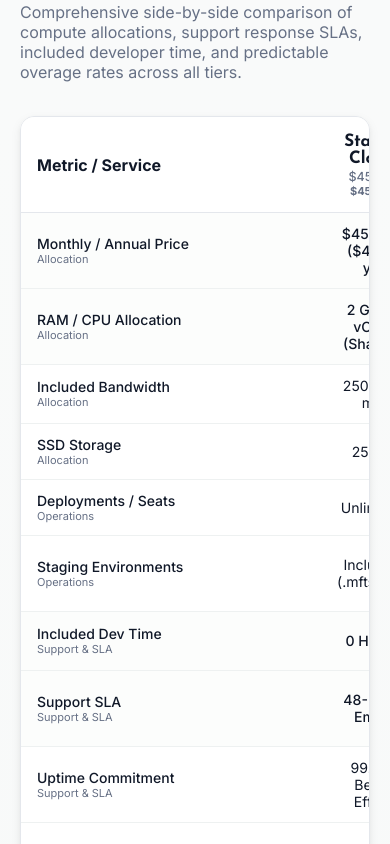
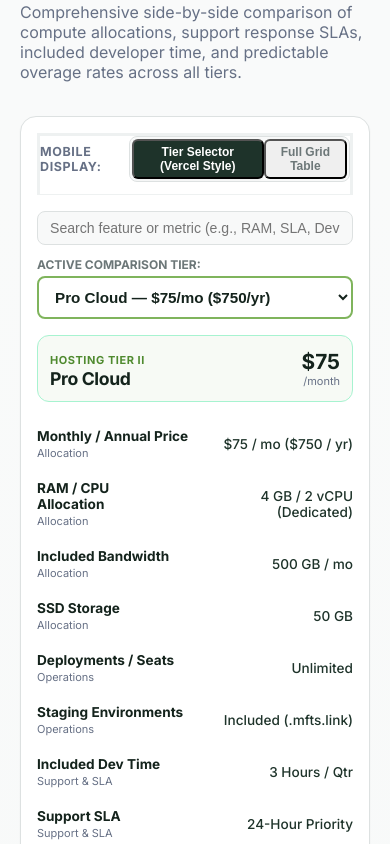
Before and after one commit to Manifest-FTS/jongo-os, a Next.js app in the folder apps/web/: page /pricing in a window 390 px wide. Shown: the part 5080-5924 px from the top of the page. Built offline with nearby package versions, Linux system fonts and the light colour scheme.

Commit message:
feat(style-guide): add grouped Nereus-style nav and Vercel-style dynamic mobile pricing switcher

```diff
--- a/apps/web/src/app/pricing/page.tsx
+++ b/apps/web/src/app/pricing/page.tsx
@@ -1,20 +1,18 @@
-import type { Metadata } from "next";
+"use client";
+
+import { useState, useMemo } from "react";
 import Link from "next/link";
 import {
   HOSTING_TIERS,
   SLA_TIERS,
+  ALL_PLANS,
   PRICING_MATRIX_ROWS,
   PRICING_FAQ,
-  type TierPlan
+  type TierPlan,
+  type MatrixRow
 } from "@/lib/public-plans";
-import { COMPANY_NAME, CURRENCY_LABEL, contactEmail, currentYear } from "@/lib/public-site";
+import { COMPANY_NAME, currentYear } from "@/lib/public-site";
 import { btnPrimary, btnSecondary, card, cx, publicPage } from "@/lib/public-ui";
-
-export const metadata: Metadata = {
-  title: "Pricing & Plans | Jongo",
-  description:
-    "Transparent cloud hosting and managed SLA tiers for WordPress, Next.js, and modern web applications. Fast deployments, nightly offsite backups, and guaranteed SLAs."
-};
 
 function PlanCard({ plan }: { plan: TierPlan }) {
   return (
@@ -94,7 +92,31 @@ function PlanCard({ plan }: { plan: TierPlan }) {
 }
 
 export default function PricingPage() {
-  const email = contactEmail();
+  const [mobileSelectedTier, setMobileSelectedTier] = useState<string>("pro");
+  const [mobileSearchQuery, setMobileSearchQuery] = useState<string>("");
+  const [mobileViewMode, setMobileViewMode] = useState<"dynamic" | "table">("dynamic");
+
+  const currentMobilePlan = useMemo(() => {
+    return ALL_PLANS.find((p) => p.id === mobileSelectedTier) || ALL_PLANS[1];
+  }, [mobileSelectedTier]);
+
+  const filteredMatrixRows = useMemo(() => {
+    if (!mobileSearchQuery.trim()) return PRICING_MATRIX_ROWS;
+    const q = mobileSearchQuery.toLowerCase();
+    return PRICING_MATRIX_ROWS.filter(
+      (r) => r.metric.toLowerCase().includes(q) || r.category.toLowerCase().includes(q)
+    );
+  }, [mobileSearchQuery]);
+
+  const getTierValue = (row: MatrixRow, tierId: string) => {
+    switch (tierId) {
+      case "starter": return row.starter;
+      case "pro": return row.pro;
+      case "core-sla": return row.coreSla;
+      case "enterprise-sla": return row.enterpriseSla;
+      default: return row.pro;
+    }
+  };
 
   return (
     <div className={publicPage}>
@@ -176,7 +198,136 @@ export default function PricingPage() {
             Comprehensive side-by-side comparison of compute allocations, support response SLAs, included developer time, and predictable overage rates across all tiers.
           </p>
 
-          <div className="pricing-table__scroll mt-8">
+          {/* DYNAMIC VERCEL-STYLE COMPARISON ON MOBILE (< md screens) */}
+          <div className="block md:hidden mt-8">
+            <div className="bg-white border border-solid border-[#dde1e1] rounded-2xl p-4 shadow-sm mb-4">
+              {/* Mobile View Toggle */}
+              <div className="flex items-center justify-between mb-4 pb-3 border-b border-solid border-[#eef1f1]">
+                <span className="text-[0.78rem] font-bold uppercase tracking-wider text-muted">Mobile Display:</span>
+                <div className="inline-flex rounded-lg border border-solid border-[#dde1e1] p-0.5 bg-[#f8f9f9]">
+                  <button
+                    onClick={() => setMobileViewMode("dynamic")}
+                    className={cx(
+                      "px-2.5 py-1 text-[0.75rem] font-semibold rounded-md transition-all",
+                      mobileViewMode === "dynamic" ? "bg-[#1e332a] text-white shadow-sm" : "text-[#6c7778]"
+                    )}
+                  >
+                    Tier Selector (Vercel Style)
+                  </button>
+                  <button
+                    onClick={() => setMobileViewMode("table")}
+                    className={cx(
+                      "px-2.5 py-1 text-[0.75rem] font-semibold rounded-md transition-all",
+                      mobileViewMode === "table" ? "bg-[#1e332a] text-white shadow-sm" : "text-[#6c7778]"
+                    )}
+                  >
+                    Full Grid Table
+                  </button>
+                </div>
+              </div>
+
+              {mobileViewMode === "dynamic" ? (
+                <div>
+                  {/* Search feature input */}
+                  <div className="mb-3">
+                    <input
+                      type="text"
+                      placeholder="Search feature or metric (e.g., RAM, SLA, Dev Time)..."
+                      value={mobileSearchQuery}
+                      onChange={(e) => setMobileSearchQuery(e.target.value)}
+                      className="w-full px-3 py-2 text-[0.88rem] rounded-lg border border-solid border-[#dde1e1] bg-[#f8f9f9] text-[#14231c]"
+                    />
+                  </div>
+
+                  {/* Plan dropdown selector */}
+                  <div className="mb-4">
+                    <label className="block text-[0.75rem] font-bold text-[#6c7778] uppercase mb-1">
+                      Active Comparison Tier:
+                    </label>
+                    <select
+                      value={mobileSelectedTier}
+                      onChange={(e) => setMobileSelectedTier(e.target.value)}
+                      className="w-full px-3 py-2.5 text-[0.95rem] font-bold rounded-lg border-2 border-solid border-[#7fb45c] bg-white text-[#14231c]"
+                    >
+                      <option value="starter">Starter Cloud — $45/mo ($450/yr)</option>
+                      <option value="pro">Pro Cloud — $75/mo ($750/yr)</option>
+                      <option value="core-sla">Core SLA (Agency) — $149/mo ($1,490/yr)</option>
+                      <option value="enterprise-sla">Enterprise SLA — $349/mo ($3,490/yr)</option>
+                    </select>
+                  </div>
+
+                  {/* Tier highlight summary */}
+                  <div className="bg-[#f7faf5] border border-solid border-[#a7f3d0] rounded-xl p-3 mb-4">
+                    <div className="flex justify-between items-center">
+                      <div>
+                        <span className="text-[11px] font-bold uppercase tracking-wider text-[#4f8a2f]">
+                          {currentMobilePlan.categoryLabel}
+                        </span>
+                        <h4 className="text-[1.1rem] font-bold text-[#14231c] m-0">{currentMobilePlan.name}</h4>
+                      </div>
+                      <div className="text-right">
+                        <span className="text-[1.3rem] font-bold text-[#14231c]">${currentMobilePlan.monthlyPrice}</span>
+                        <small className="text-muted block text-[11px]">/month</small>
+                      </div>
+                    </div>
+                  </div>
+
+                  {/* Feature list for selected tier */}
+                  <div className="divide-y divide-[#eef1f1]">
+                    {filteredMatrixRows.map((row) => (
+                      <div key={row.metric} className="py-2.5 flex items-center justify-between gap-2 text-[0.85rem]">
+                        <div>
+                          <strong className="block text-[#14231c]">{row.metric}</strong>
+                          <span className="text-[11px] text-muted">{row.category}</span>
+                        </div>
+                        <div className="text-right font-medium text-[#1e332a]">
+                          {getTierValue(row, mobileSelectedTier)}
+                        </div>
+                      </div>
+                    ))}
+                  </div>
+
+                  <Link
+                    href={`/auth/register?plan=${mobileSelectedTier}`}
+                    className={cx(btnPrimary, "mt-4 w-full text-center block py-2.5 text-[0.9rem]")}
+                  >
+                    Select {currentMobilePlan.name} →
+                  </Link>
+                </div>
+              ) : (
+                /* Full scrolling table for mobile when explicitly chosen */
+                <div className="overflow-x-auto">
+                  <table className="pricing-table w-full text-left text-[0.78rem]">
+                    <thead>
+                      <tr>
+                        <th scope="col" className="w-28">Metric</th>
+                        <th scope="col">Starter</th>
+                        <th scope="col" className="is-featured">Pro</th>
+                        <th scope="col">Core SLA</th>
+                        <th scope="col">Enterprise</th>
+                      </tr>
+                    </thead>
+                    <tbody>
+                      {PRICING_MATRIX_ROWS.map((row) => (
+                        <tr key={row.metric} className={row.highlight ? "bg-[#fcfdfb] font-medium" : undefined}>
+                          <th scope="row" className="font-semibold text-[#14231c] py-2 pr-2">
+                            {row.metric}
+                          </th>
+                          <td className="py-2 px-1.5">{row.starter}</td>
+                          <td className="py-2 px-1.5 font-medium bg-[#f7faf5]">{row.pro}</td>
+                          <td className="py-2 px-1.5">{row.coreSla}</td>
+                          <td className="py-2 px-1.5">{row.enterpriseSla}</td>
+                        </tr>
+                      ))}
+                    </tbody>
+                  </table>
+                </div>
+              )}
+            </div>
+          </div>
+
+          {/* DESKTOP SIDE-BY-SIDE MATRIX TABLE (>= md screens) */}
+          <div className="hidden md:block pricing-table__scroll mt-8">
             <table className="pricing-table w-full text-left">
               <thead>
                 <tr>
@@ -260,10 +411,9 @@ export default function PricingPage() {
         </div>
         <div className="hosting-footer__links">
           <Link href="/hosting">Hosting</Link>
+          <Link href="/pricing">Pricing</Link>
+          <Link href="/style-guide">Style Guide</Link>
           <Link href="/contact">Contact</Link>
-          <a href="#">Terms</a>
-          <a href="#">Privacy</a>
-          {email ? <a href={`mailto:${email}`}>{email}</a> : null}
         </div>
       </footer>
     </div>
```
Also changed, not shown: apps/web/src/app/style-guide/page.tsx (+70 -25 lines), apps/web/src/app/style-guide/style-guide.css (+72 -28 lines).
